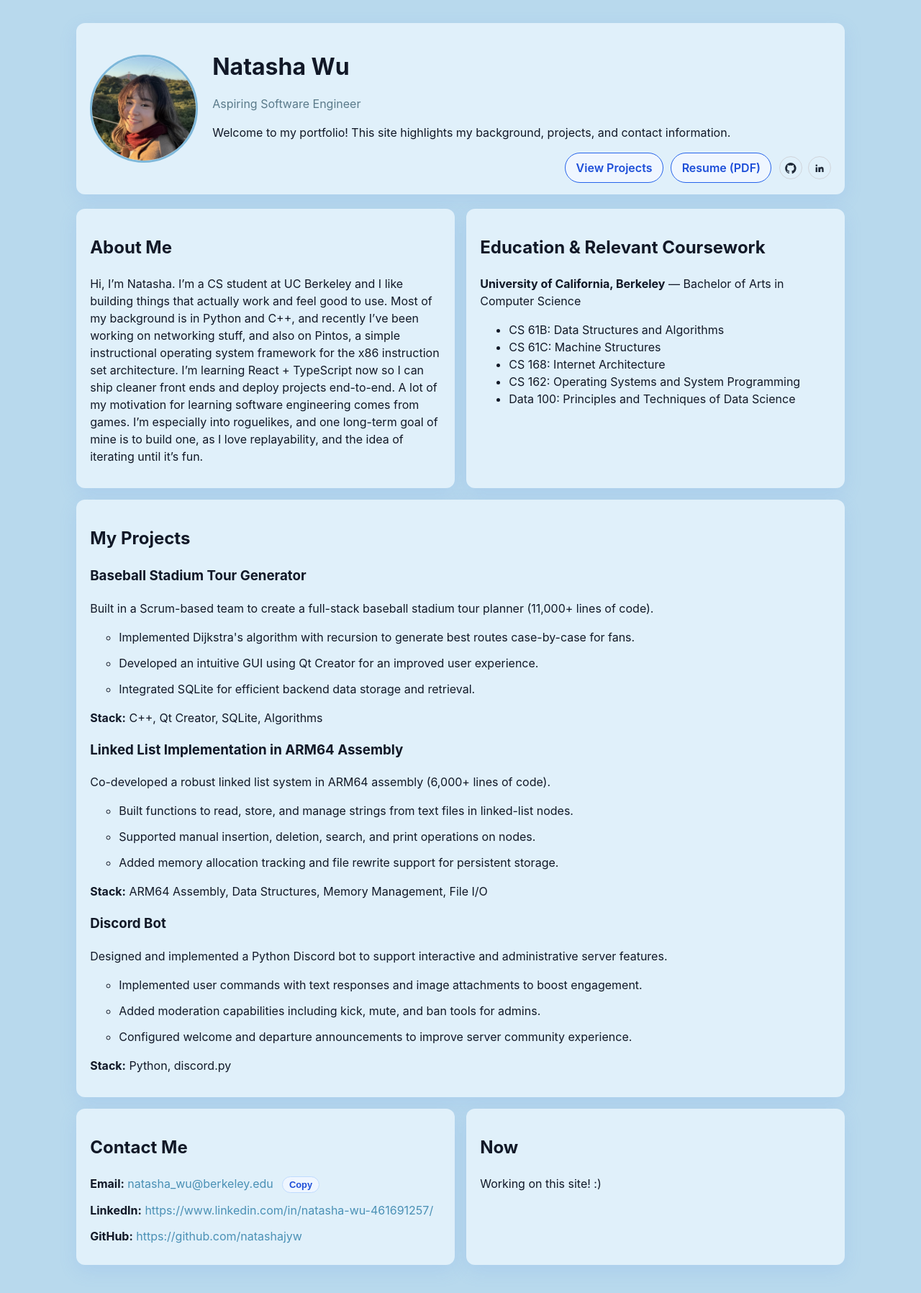
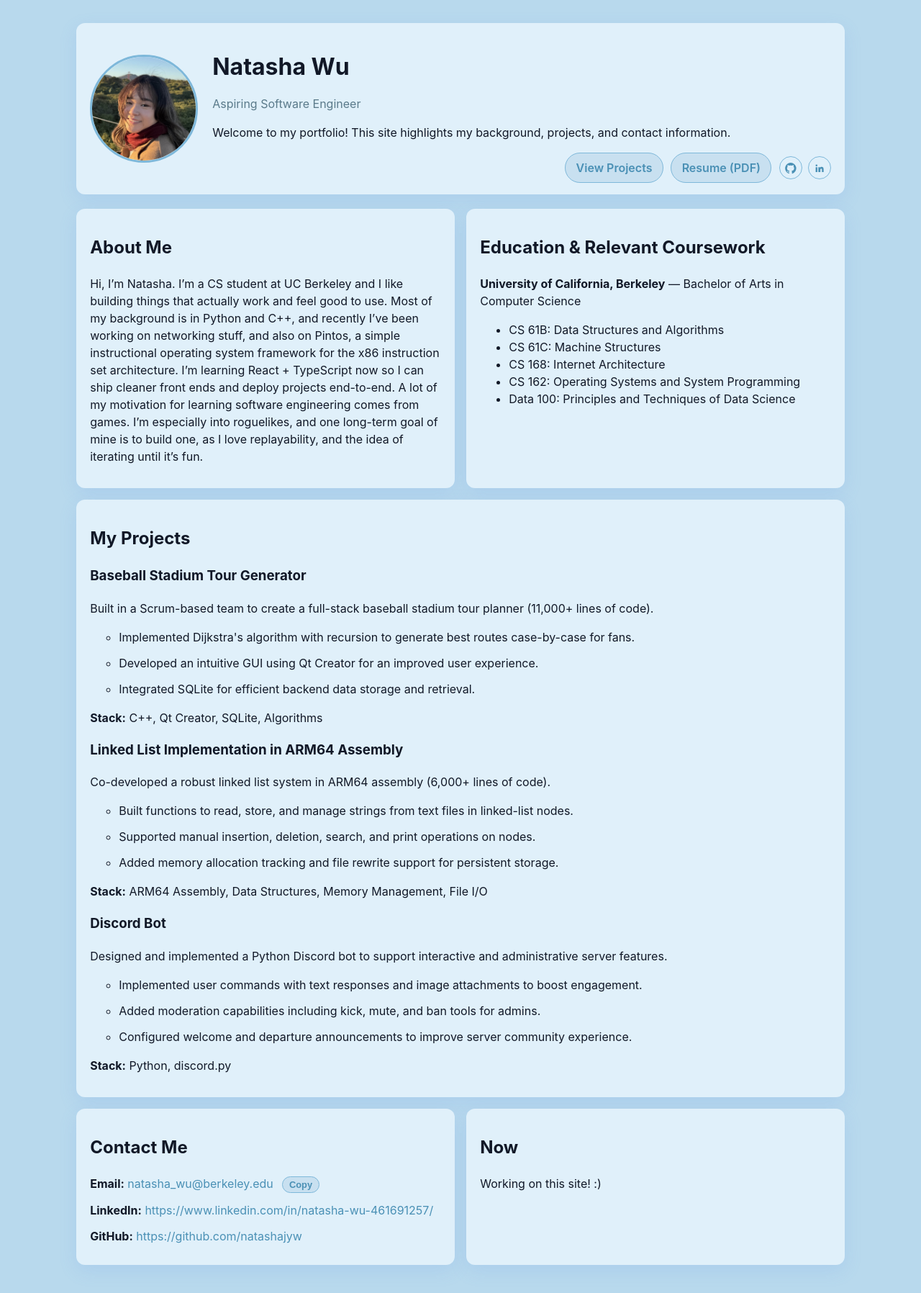
Before and after one commit to natashajyw/natashajyw.github.io, a React (Vite) app: page / in a window 1280 px wide. Shown: the top 1796 px of the page at 72% size. Built offline with nearby package versions, Linux system fonts and the light colour scheme.

Commit message:
changed colors

```diff
--- a/src/styles.css
+++ b/src/styles.css
@@ -57,15 +57,15 @@ body {
   justify-content: center;
   padding: 0.5rem 0.9rem;
   border-radius: 999px;
-  border: 1px solid #2563eb;
-  background: #eff6ff;
-  color: #1d4ed8;
+  border: 1px solid #7eb8da;
+  background: #c8e0f0;
+  color: #4a90b5;
   font-weight: 600;
   transition: background 150ms ease;
 }
 
 .hero-button:hover {
-  background: #dbeafe;
+  background: #b8d9ed;
   text-decoration: none;
 }
 
@@ -82,8 +82,8 @@ body {
   width: 2rem;
   height: 2rem;
   border-radius: 999px;
-  border: 1px solid #d1d5db;
-  color: #1f2937;
+  border: 1px solid #7eb8da;
+  color: #4a90b5;
 }
 
 .icon-links svg {
@@ -153,16 +153,16 @@ body {
   margin-left: 0.5rem;
   padding: 0.2rem 0.55rem;
   border-radius: 999px;
-  border: 1px solid #bfdbfe;
-  background: #eff6ff;
-  color: #1d4ed8;
+  border: 1px solid #7eb8da;
+  background: #c8e0f0;
+  color: #4a90b5;
   font-size: 0.8rem;
   font-weight: 600;
   cursor: pointer;
 }
 
 .copy-button:hover {
-  background: #dbeafe;
+  background: #b8d9ed;
 }
 
 a {
```
